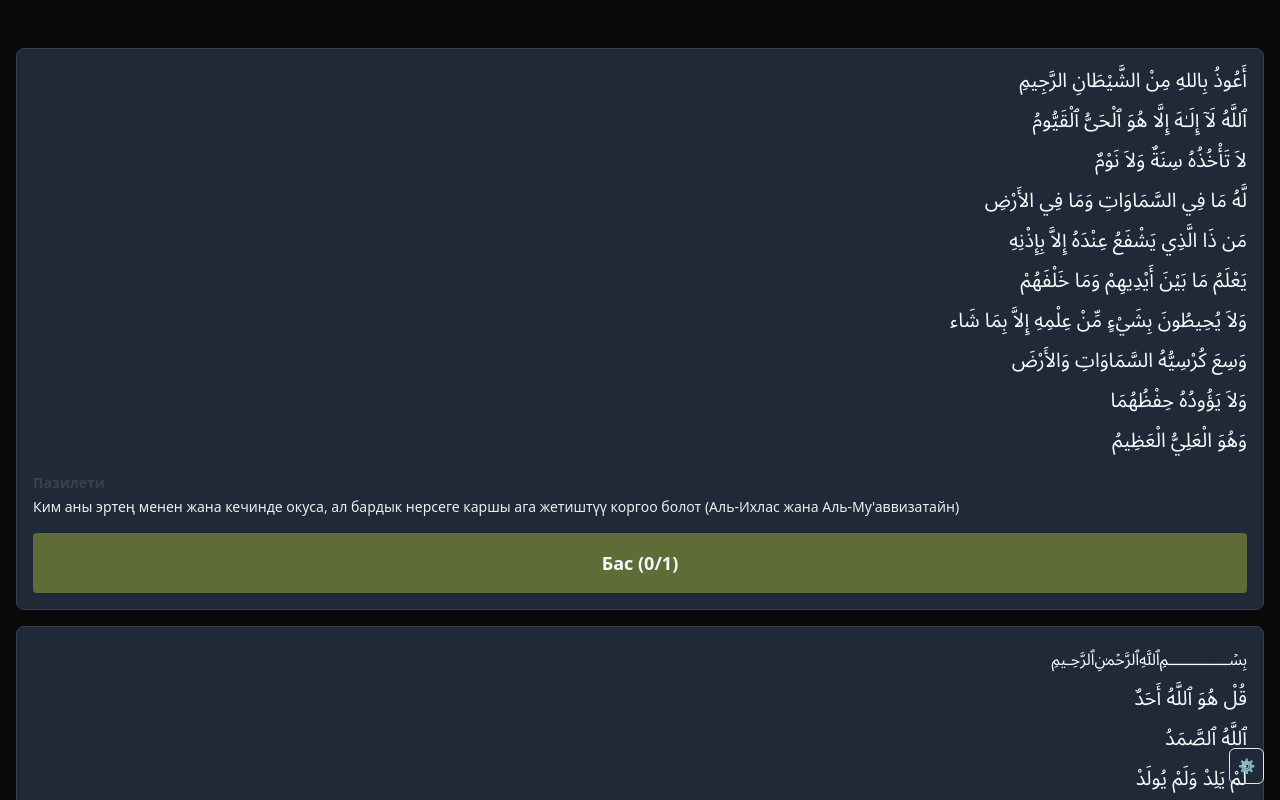
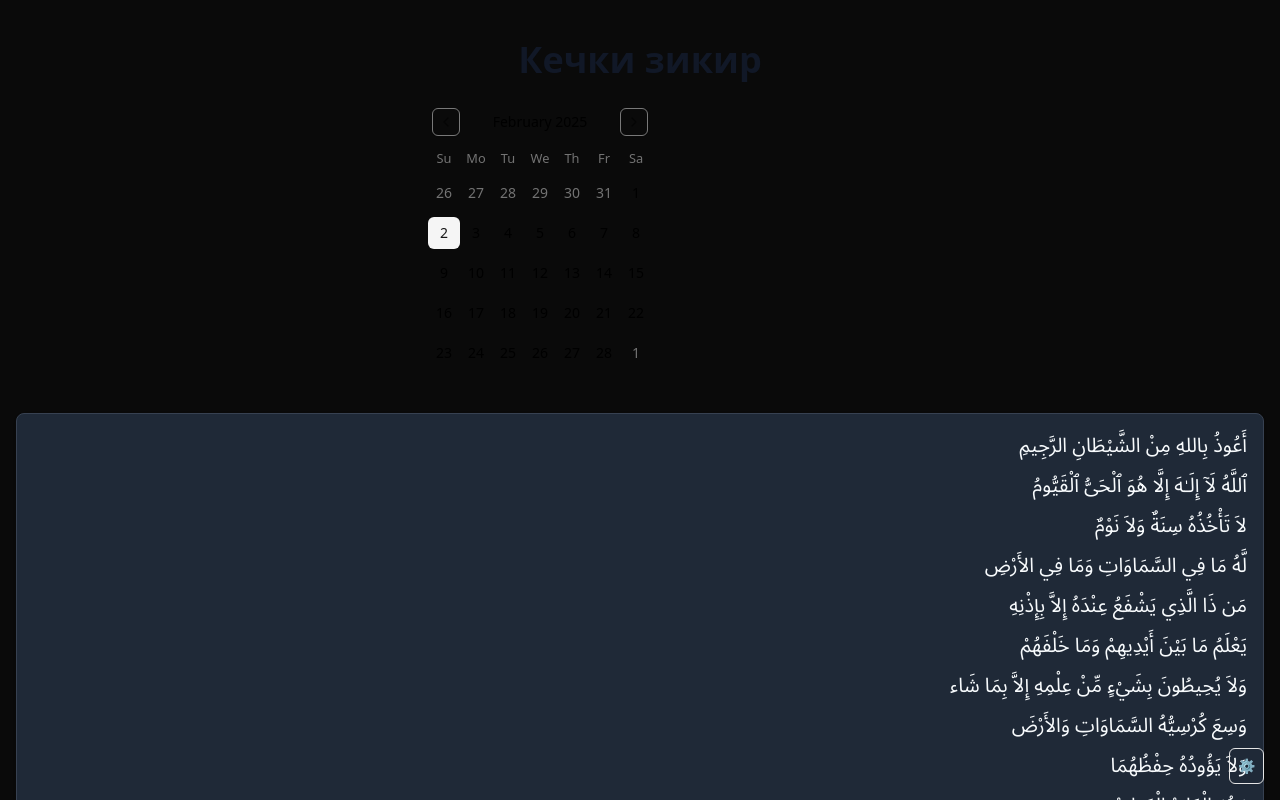
Before and after one commit to baiamansama/thikr_app, a Next.js app in the folder client/: page / in a window 1280 px wide. Shown: the top 800 px of the page. Built offline with nearby package versions, Linux system fonts and the light colour scheme.

Commit message:
client: auto switch categories, add calendar

```diff
--- a/client/app/page.tsx
+++ b/client/app/page.tsx
@@ -20,6 +20,7 @@ import {
 import { Button } from "@/components/ui/button";
 import { Description } from "@radix-ui/react-dialog";
 import { VisuallyHidden } from "@radix-ui/react-visually-hidden";
+import { Calendar } from "@/components/ui/calendar";
 
 interface Translation {
   [language: string]: string;
@@ -102,6 +103,7 @@ export interface IThikrDB {
   counters: { [azkarId: string]: number };
   showTranslation: boolean;
   lastReacCard: string;
+  completedDays: { [categoryId: string]: string[] };
 }
 
 const LOCAL_STORAGE_KEY = "thikr_db";
@@ -112,6 +114,7 @@ const INITIAL_DB: IThikrDB = {
   counters: {},
   showTranslation: false,
   lastReacCard: "",
+  completedDays: {},
 };
 
 interface IAzkarCardProps {
@@ -315,6 +318,24 @@ export default function HomePage() {
   }, []);
 
   useEffect(() => {
+    const updateCategoryBasedOnTime = () => {
+      const currentHour = new Date().getHours();
+      const newCategory =
+        currentHour >= 4 && currentHour < 16 ? "morning" : "evening";
+      setDb((prevDb) => {
+        if (prevDb.selectedCategory !== newCategory) {
+          return { ...prevDb, selectedCategory: newCategory };
+        }
+        return prevDb;
+      });
+    };
+
+    updateCategoryBasedOnTime();
+    const intervalId = setInterval(updateCategoryBasedOnTime, 60000);
+    return () => clearInterval(intervalId);
+  }, []);
+
+  useEffect(() => {
     setHasMounted(true);
     if (typeof window !== "undefined") {
       const storedDB = localStorage.getItem(LOCAL_STORAGE_KEY);
@@ -421,6 +442,31 @@ export default function HomePage() {
     return Array.from(groups.values());
   }, [selectedCategoryData]);
 
+  useEffect(() => {
+    if (groupedAzkars.length > 0) {
+      const allComplete = groupedAzkars.every(
+        (azkar) => (counters[azkar.id] || 0) >= azkar.count
+      );
+      if (allComplete) {
+        const today = new Date().toISOString().split("T")[0];
+        setDb((prev) => {
+          const categoryCompletedDays =
+            prev.completedDays[selectedCategory] || [];
+          if (!categoryCompletedDays.includes(today)) {
+            return {
+              ...prev,
+              completedDays: {
+                ...prev.completedDays,
+                [selectedCategory]: [...categoryCompletedDays, today],
+              },
+            };
+          }
+          return prev;
+        });
+      }
+    }
+  }, [counters, selectedCategory, groupedAzkars]);
+
   const clearHistory = useCallback(() => {
     if (!selectedCategoryData) return;
     const newCounters = { ...db.counters };
@@ -461,9 +507,27 @@ export default function HomePage() {
     return null;
   }
 
+  const categoryCompletedDays = db.completedDays[selectedCategory] || [];
+
   return (
     <>
       <div className="container mx-auto px-4 py-6 transition-colors">
+        {/* Selected Category Header with Beautiful Styling */}
+        <div className="mb-8">
+          <div className="text-center py-4">
+            <h1 className="text-4xl font-extrabold text-gray-900 dark:text-white">
+              {selectedCategoryData.translations[language] ||
+                selectedCategoryData.id}
+            </h1>
+          </div>
+          {/* Shadcn Calendar with Completed Days Marked */}
+          <div className="mx-auto max-w-md">
+            <Calendar
+              selected={categoryCompletedDays.map((date) => new Date(date))}
+            />
+          </div>
+        </div>
+
         <div className="grid grid-cols-1 gap-4 mt-6">
           {groupedAzkars.map((azkar) => {
             const virtue = selectedCategoryData.virtues.find(
--- /dev/null
+++ b/client/components/ui/calendar.tsx
@@ -0,0 +1,76 @@
+"use client"
+
+import * as React from "react"
+import { ChevronLeft, ChevronRight } from "lucide-react"
+import { DayPicker } from "react-day-picker"
+
+import { cn } from "@/lib/utils"
+import { buttonVariants } from "@/components/ui/button"
+
+export type CalendarProps = React.ComponentProps<typeof DayPicker>
+
+function Calendar({
+  className,
+  classNames,
+  showOutsideDays = true,
+  ...props
+}: CalendarProps) {
+  return (
+    <DayPicker
+      showOutsideDays={showOutsideDays}
+      className={cn("p-3", className)}
+      classNames={{
+        months: "flex flex-col sm:flex-row space-y-4 sm:space-x-4 sm:space-y-0",
+        month: "space-y-4",
+        caption: "flex justify-center pt-1 relative items-center",
+        caption_label: "text-sm font-medium",
+        nav: "space-x-1 flex items-center",
+        nav_button: cn(
+          buttonVariants({ variant: "outline" }),
+          "h-7 w-7 bg-transparent p-0 opacity-50 hover:opacity-100"
+        ),
+        nav_button_previous: "absolute left-1",
+        nav_button_next: "absolute right-1",
+        table: "w-full border-collapse space-y-1",
+        head_row: "flex",
+        head_cell:
+          "text-muted-foreground rounded-md w-8 font-normal text-[0.8rem]",
+        row: "flex w-full mt-2",
+        cell: cn(
+          "relative p-0 text-center text-sm focus-within:relative focus-within:z-20 [&:has([aria-selected])]:bg-accent [&:has([aria-selected].day-outside)]:bg-accent/50 [&:has([aria-selected].day-range-end)]:rounded-r-md",
+          props.mode === "range"
+            ? "[&:has(>.day-range-end)]:rounded-r-md [&:has(>.day-range-start)]:rounded-l-md first:[&:has([aria-selected])]:rounded-l-md last:[&:has([aria-selected])]:rounded-r-md"
+            : "[&:has([aria-selected])]:rounded-md"
+        ),
+        day: cn(
+          buttonVariants({ variant: "ghost" }),
+          "h-8 w-8 p-0 font-normal aria-selected:opacity-100"
+        ),
+        day_range_start: "day-range-start",
+        day_range_end: "day-range-end",
+        day_selected:
+          "bg-primary text-primary-foreground hover:bg-primary hover:text-primary-foreground focus:bg-primary focus:text-primary-foreground",
+        day_today: "bg-accent text-accent-foreground",
+        day_outside:
+          "day-outside text-muted-foreground aria-selected:bg-accent/50 aria-selected:text-muted-foreground",
+        day_disabled: "text-muted-foreground opacity-50",
+        day_range_middle:
+          "aria-selected:bg-accent aria-selected:text-accent-foreground",
+        day_hidden: "invisible",
+        ...classNames,
+      }}
+      components={{
+        IconLeft: ({ className, ...props }) => (
+          <ChevronLeft className={cn("h-4 w-4", className)} {...props} />
+        ),
+        IconRight: ({ className, ...props }) => (
+          <ChevronRight className={cn("h-4 w-4", className)} {...props} />
+        ),
+      }}
+      {...props}
+    />
+  )
+}
+Calendar.displayName = "Calendar"
+
+export { Calendar }
--- a/client/package.json
+++ b/client/package.json
@@ -10,13 +10,15 @@
   },
   "dependencies": {
     "@radix-ui/react-dialog": "^1.1.5",
-    "@radix-ui/react-slot": "^1.1.1",
+    "@radix-ui/react-slot": "^1.1.2",
     "@radix-ui/react-visually-hidden": "^1.1.1",
     "class-variance-authority": "^0.7.1",
     "clsx": "^2.1.1",
+    "date-fns": "^3.6.0",
     "lucide-react": "^0.474.0",
     "next": "15.1.6",
     "react": "^19.0.0",
+    "react-day-picker": "^8.10.1",
     "react-dom": "^19.0.0",
     "tailwind-merge": "^3.0.1",
     "tailwindcss-animate": "^1.0.7",
```
Also changed, not shown: 1 other file (tests, documents, lock files or other folders).
